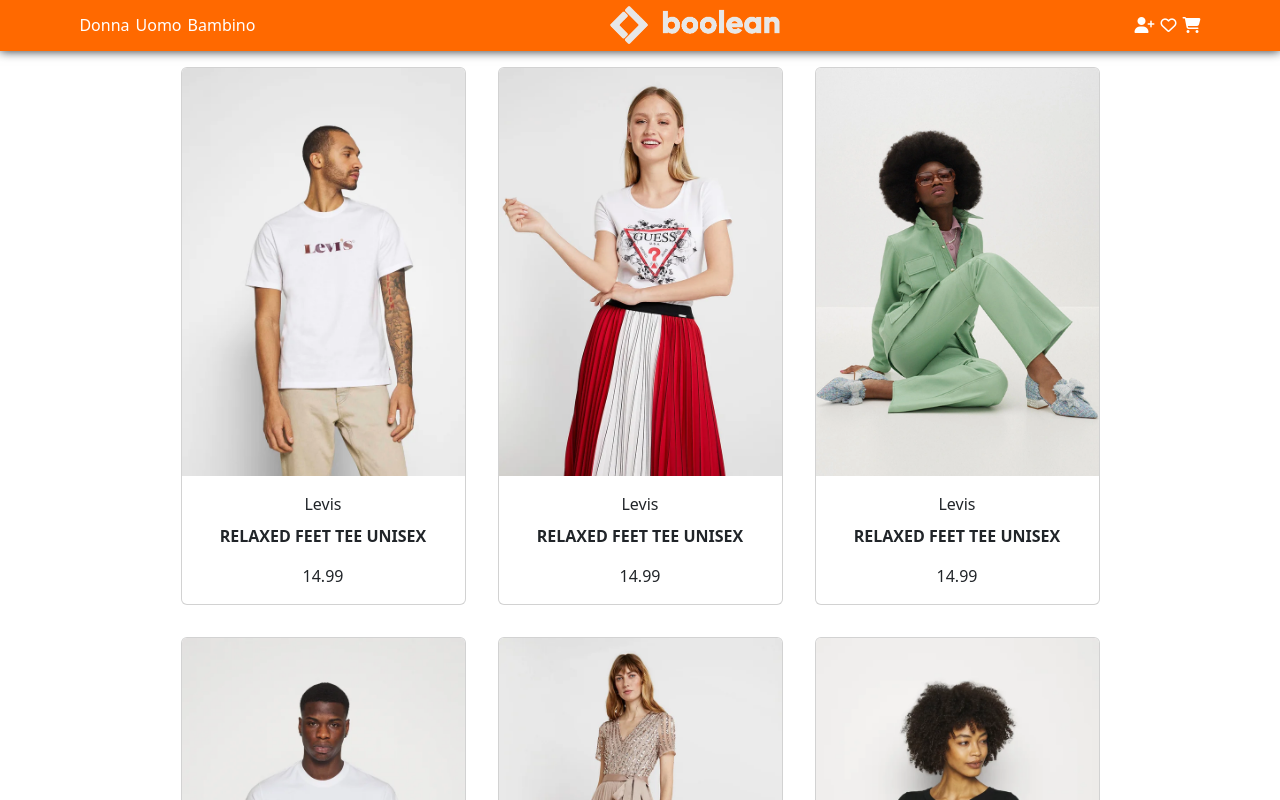
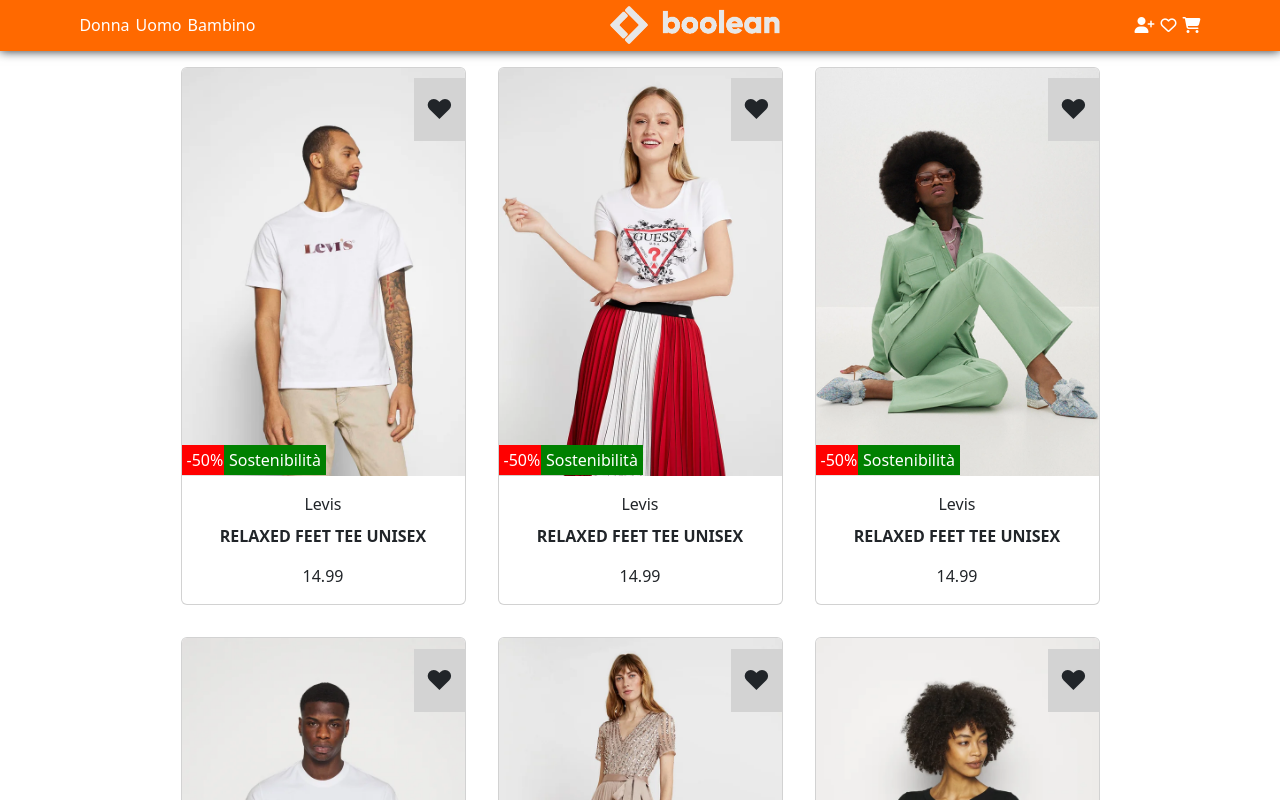
Before and after one commit to Giovanni-Cattaneo/vite-boolando-old, a Vue app in the folder vuevite_boolando/: page / in a window 1280 px wide. Shown: the top 800 px of the page. Built offline with nearby package versions, Linux system fonts and the light colour scheme.

Commit message:
add discount and soustenability

```diff
--- a/vuevite_boolando/src/App.vue
+++ b/vuevite_boolando/src/App.vue
@@ -24,9 +24,9 @@
 
   </main>
 
-  <footer>
-    <appFooter />
-  </footer>
+
+  <appFooter />
+
 
 </template>
 
--- a/vuevite_boolando/src/components/appCard.vue
+++ b/vuevite_boolando/src/components/appCard.vue
@@ -86,6 +86,9 @@
     <div class="card col-12 col-lg-3 col-sm-4 m-3 p-0" v-for="(product, index) in products" :key="index">
         <img :src="product.image" class="card-img-top" alt="..." @click="turnImage(index)">
         <div class="card-body">
+            <div class="heart">&hearts;</div>
+            <div class="discount">-50%</div>
+            <div class="sustainability">Sostenibilità</div>
             <p class="card-title">{{ product.brand }}</p>
             <p class="card-text"><strong>{{ product.model }}</strong></p>
             <span>{{ product.price }}</span>
@@ -96,7 +99,45 @@
 </template>
 
 <style scoped>
-.card img:hover {
-    cursor: pointer;
+.card {
+    position: relative;
+
+    img:hover {
+        cursor: pointer;
+    }
+
+    .heart:hover {
+        color: red;
+    }
+
+    .discount {
+        position: absolute;
+        background-color: red;
+        padding: 3px 5px;
+        color: white;
+        bottom: 24%;
+        left: 0;
+    }
+
+    .sustainability {
+        position: absolute;
+        background-color: green;
+        color: white;
+        padding: 3px 5px;
+        bottom: 24%;
+        left: 15%;
+    }
+
+    .heart {
+        position: absolute;
+        background-color: lightgray;
+        padding: 0.7rem;
+        top: 2%;
+        right: 0;
+        font-size: 1.7rem;
+    }
+
+
+
 }
 </style>
--- a/vuevite_boolando/src/components/appFooter.vue
+++ b/vuevite_boolando/src/components/appFooter.vue
@@ -29,8 +29,8 @@
         <div class="container d-flex">
             <div>
                 <h3><strong>Boolando Srl</strong></h3>
-                <div v-for="info in infos">
-                    <a href="">{{ info.name }}</a>
+                <div>
+                    <a v-for="info in infos" href="">{{ info.name }}</a>
 
                 </div>
             </div>
```
